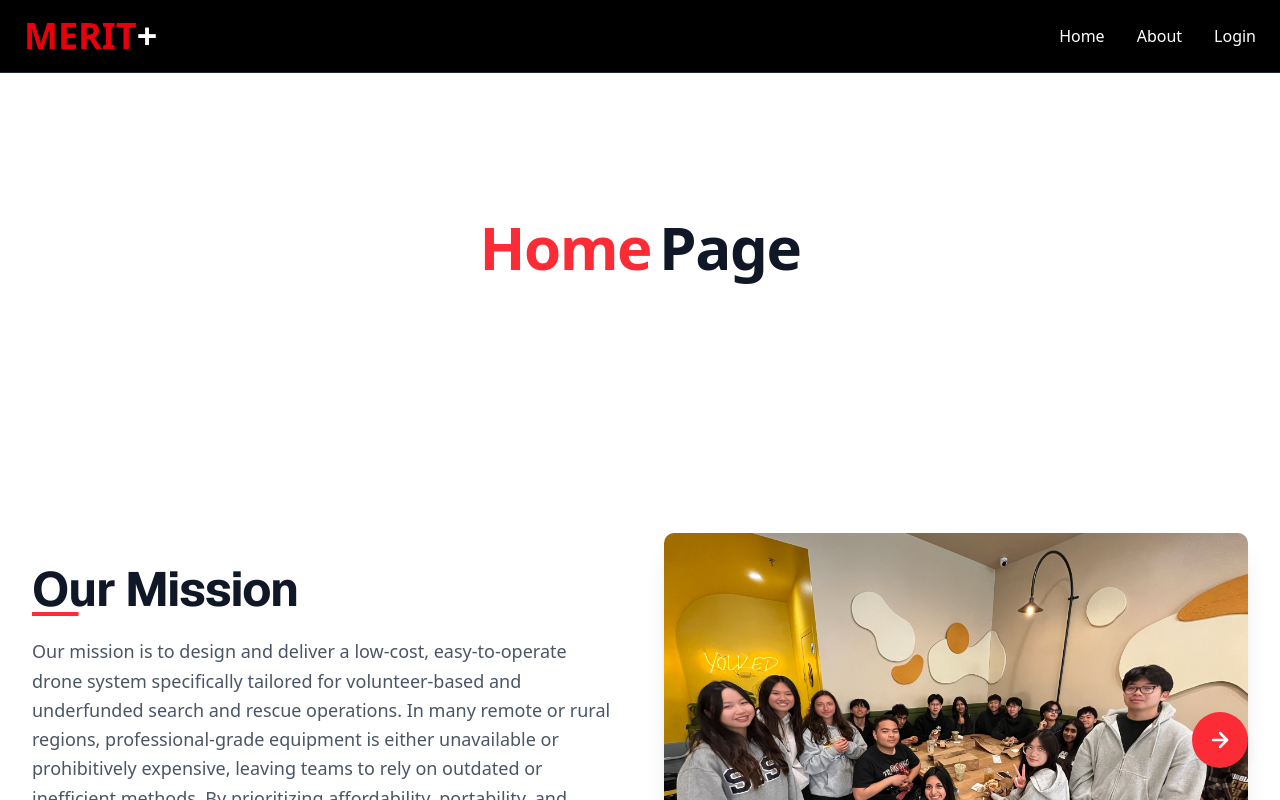
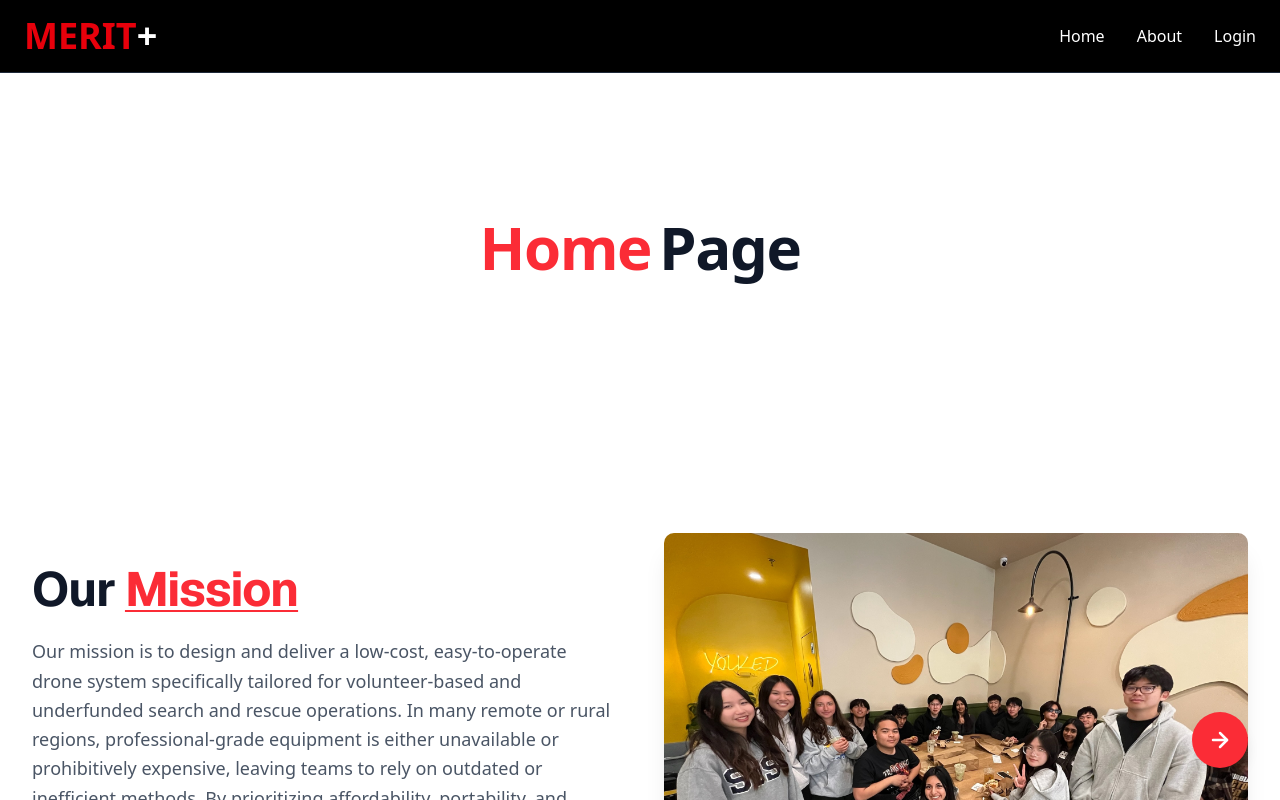
Before and after one commit to s-brian/SARDrone-Frontend, a Next.js app: page / in a window 1280 px wide. Shown: the top 800 px of the page. Built offline with nearby package versions, Linux system fonts and the light colour scheme.

Commit message:
title color changes

```diff
--- a/src/app/components/AnimatedText.js
+++ b/src/app/components/AnimatedText.js
@@ -26,16 +26,17 @@ export default function AnimatedText({ title, description, imageUrl, imageAlt, i
       <motion.div className="flex-1" initial="hidden" animate={isInView ? "visible" : "hidden"} variants={textVariants}>
         <h2 className="text-4xl md:text-5xl font-bold mb-6 tracking-tight text-gray-900 font-sans">
           {title.split(" ").map((word, i) => (
-            <span key={i} className={i === 0 ? "relative" : ""}>
-              {i === 0 && (
-                <span className="absolute bottom-1 left-0 w-full h-1 bg-red-500 transform scale-x-50 origin-left"></span>
-              )}
+            <span
+              key={i}
+              className={i === 1 ? "text-red-500 underline decoration-red-500 decoration-2 underline-offset-4" : ""}
+            >
               {word}{" "}
             </span>
           ))}
         </h2>
         <p className="text-lg text-gray-600 leading-relaxed">{description}</p>
       </motion.div>
+
 
       <motion.div
         className="flex-1"
--- a/src/app/components/TeamSection.js
+++ b/src/app/components/TeamSection.js
@@ -32,10 +32,10 @@ export default function TeamSection({ team, imagePosition }) {
       >
         <h2 className="text-3xl md:text-4xl font-bold mb-6 tracking-tight text-gray-900">
           {team.name.split(" ").map((word, i) => (
-            <span key={i} className={i === 0 ? "relative" : ""}>
-              {i === 0 && (
-                <span className="absolute bottom-1 left-0 w-full h-1 bg-red-500 transform scale-x-50 origin-left"></span>
-              )}
+            <span
+              key={i}
+              className={i === 0 ? "text-red-500 underline decoration-red-500 decoration-2 underline-offset-4" : ""}
+            >
               {word}{" "}
             </span>
           ))}
--- a/src/app/page.js
+++ b/src/app/page.js
@@ -1,7 +1,5 @@
 "use-client";
-import Image from "next/image";
 import AnimatedText from "./components/AnimatedText";
-import Navbar from "./components/Navbar";
 import HeroSection from "./components/HomeTitleText";
 import { Footer } from "./components/Footer";
 import DroneRoutingArrow from "./components/DroneRoutingArrow";
```
